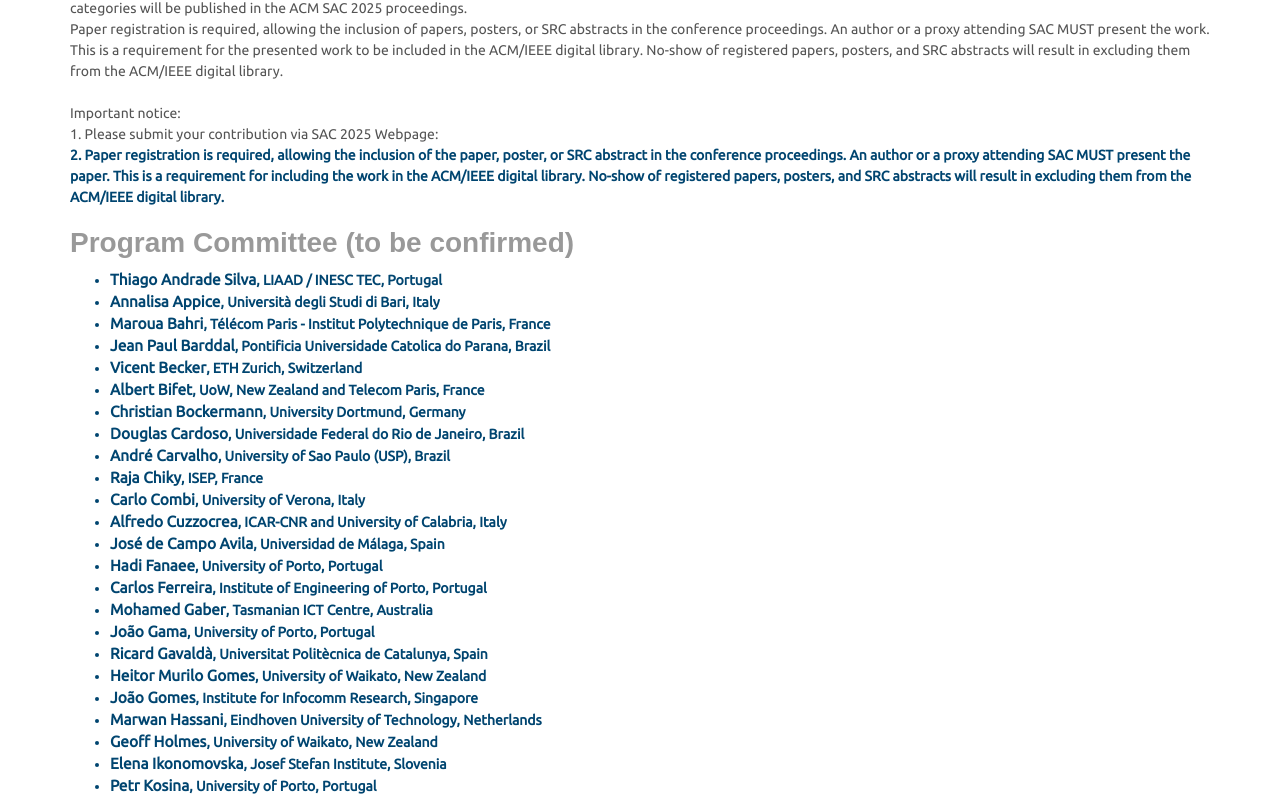
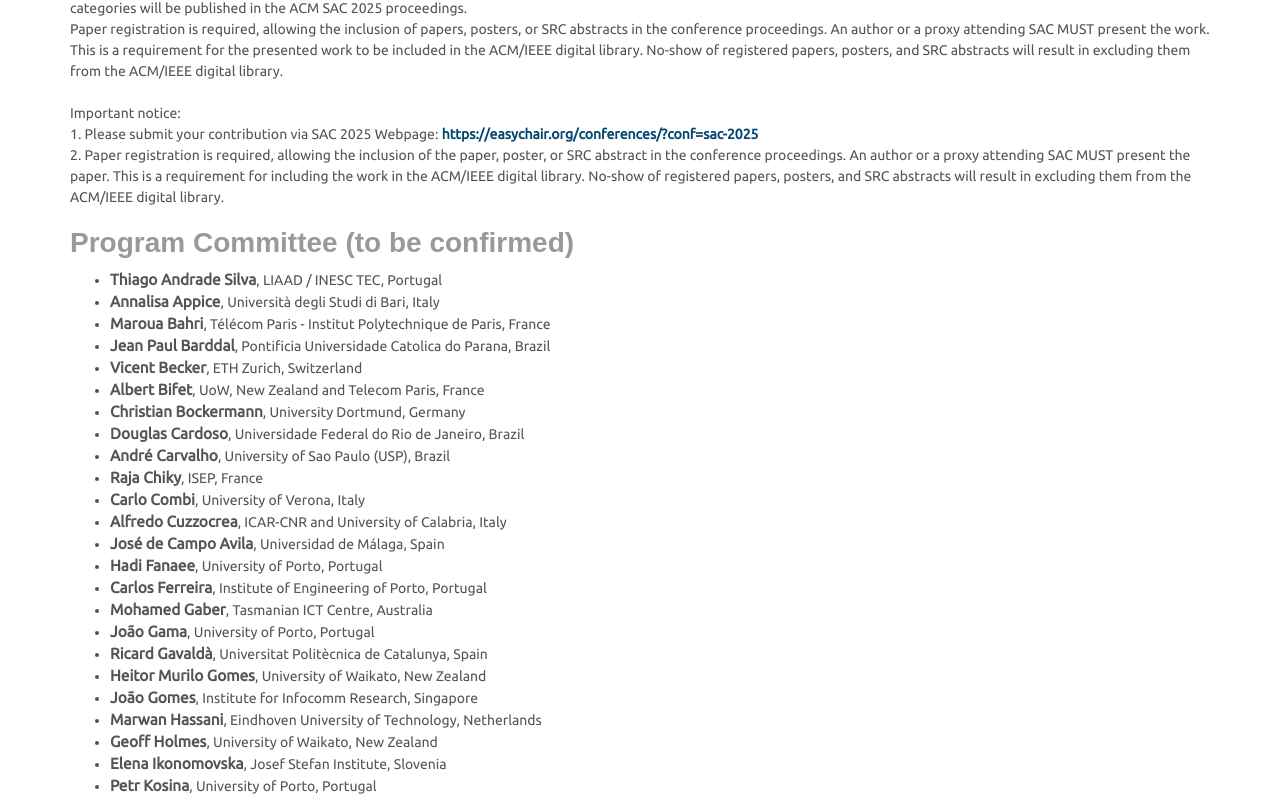
Before and after one commit to abifet/SAC2025, a plain HTML site: page index.html in a window 1280 px wide. Shown: the part 2238-3032 px from the top of the page. Drawn offline with nearby package versions, Linux system fonts and the light colour scheme; a script that the page names is missing; files whose address does not match are found by name; a web font is replaced by a local one.

Commit message:
Update index.html

```diff
--- a/index.html
+++ b/index.html
@@ -183,7 +183,7 @@ Paper registration is required, allowing the inclusion of papers, posters, or SR
 <br>
 Important notice:
 <br>
-1.      Please submit your contribution via SAC 2025 Webpage: <a href="https://easychair.org/conferences/?conf=sac-2025"</a>
+1.      Please submit your contribution via SAC 2025 Webpage: <a href="https://easychair.org/conferences/?conf=sac-2025">https://easychair.org/conferences/?conf=sac-2025</a>
 <br>
 2.      Paper registration is required, allowing the inclusion of the paper, poster, or SRC abstract in the conference proceedings. An author or a proxy attending SAC MUST present the paper. This is a requirement for including the work in the ACM/IEEE digital library. No-show of registered papers, posters, and SRC abstracts will result in excluding them from the ACM/IEEE digital library.<br>
 <p></p>
```
